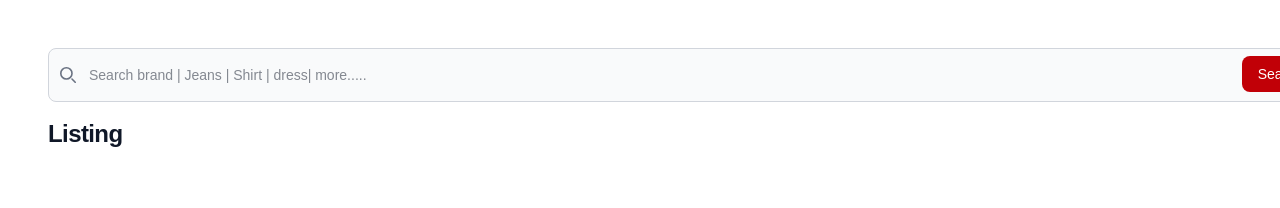
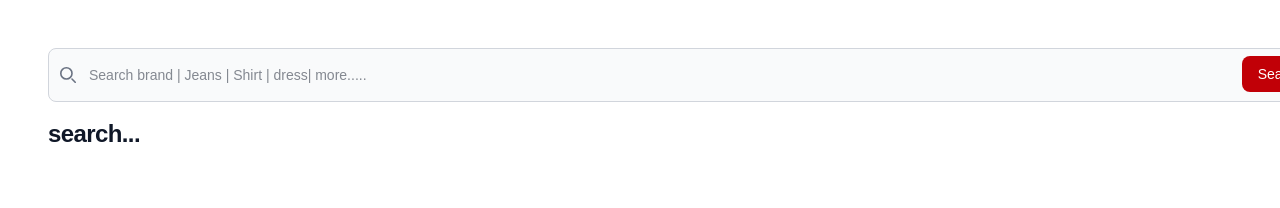
Before and after one commit to vijaykanth1/myproject, a Next.js app: page / in a window 1280 px wide. Shown: the top 208 px of the page. Built offline with nearby package versions, Linux system fonts and the light colour scheme.

Commit message:
search input vcalue reading

```diff
--- a/app/page.tsx
+++ b/app/page.tsx
@@ -10,16 +10,19 @@ name: string
 }
 export default function Home() {
   const [numbers, setnumbers] = useState<Product[]>([]);
-  function getProducts() {
+  const [searchKey, setsearchkey] = useState('')
+  function getProducts(te,ll) {
+    setsearchkey(ll);
+    console.log(ll)
     setnumbers(products)
   }
   return (
     <main className="flex min-h-screen flex-col p-12">
-       <Search onsearch={()=>getProducts}/>
+       <Search onsearch={getProducts}/>
     <div className="bg-white pt-4">
       <div className="mx-auto max-w-2xl lg:max-w-7xl">
         <h2 className="text-2xl font-bold tracking-tight text-gray-900">
-          Listing
+          {(searchKey)?searchKey:'search...'}
         </h2>
         <div className="mt-6 grid grid-cols-1 gap-x-6 gap-y-10 sm:grid-cols-2 lg:grid-cols-4 xl:gap-x-8">
         {numbers.map((number:Product) => (
--- a/app/search.tsx
+++ b/app/search.tsx
@@ -1,7 +1,12 @@
-export type searchProps =  {
-    onsearch(): import("react").MouseEventHandler<HTMLButtonElement>;
- }
-export default function Search(props:searchProps) {
+
+export default function Search({onsearch}) {
+    let name;
+    const onNameChange = (e)=>{
+        name = e.target.value
+    }
+    const testFun = (e,t)=> {
+        onsearch(e,t)
+    }
     return (
         <div className="lg:mx-auto max-w-2xl min-w-55 lg:min-w-7xl sm:min-w-80">
             <div className="relative">
@@ -10,8 +15,8 @@ export default function Search(props:searchProps) {
                         <path stroke="currentColor" strokeLinecap="round" strokeLinejoin="round" strokeWidth="2" d="m19 19-4-4m0-7A7 7 0 1 1 1 8a7 7 0 0 1 14 0Z" />
                     </svg>
                 </div>
-                <input type="search" id="default-search" className="block w-full p-4 ps-10 text-sm text-gray-900 border border-gray-300 rounded-lg bg-gray-50 focus:ring-blue-500 focus:border-blue-500 dark:bg-gray-700 dark:border-gray-600 dark:placeholder-gray-400 dark:text-white dark:focus:ring-blue-500 dark:focus:border-blue-500" placeholder="Search brand | Jeans | Shirt | dress| more....." required />
-                <button type="submit" onClick={props.onsearch()} className="text-white absolute end-2.5 bottom-2.5 bg-red-700 focus:ring-4 focus:outline-none focus:ring-blue-300 font-medium rounded-lg text-sm px-4 py-2 dark:bg-blue-600 dark:hover:bg-blue-700 dark:focus:ring-blue-800">Search</button>
+                <input type="search" id="default-search" onChange = {onNameChange} className="block w-full p-4 ps-10 text-sm text-gray-900 border border-gray-300 rounded-lg bg-gray-50 focus:ring-blue-500 focus:border-blue-500 dark:bg-gray-700 dark:border-gray-600 dark:placeholder-gray-400 dark:text-white dark:focus:ring-blue-500 dark:focus:border-blue-500" placeholder="Search brand | Jeans | Shirt | dress| more....." required />
+                <button type="submit" onClick={e=>testFun(e, name)} className="text-white absolute end-2.5 bottom-2.5 bg-red-700 focus:ring-4 focus:outline-none focus:ring-blue-300 font-medium rounded-lg text-sm px-4 py-2 dark:bg-blue-600 dark:hover:bg-blue-700 dark:focus:ring-blue-800">Search</button>
             </div>
         </div>
     )
```
